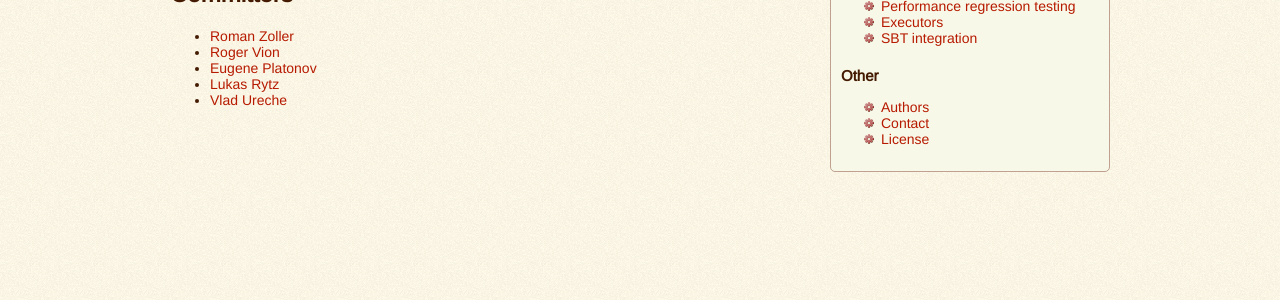
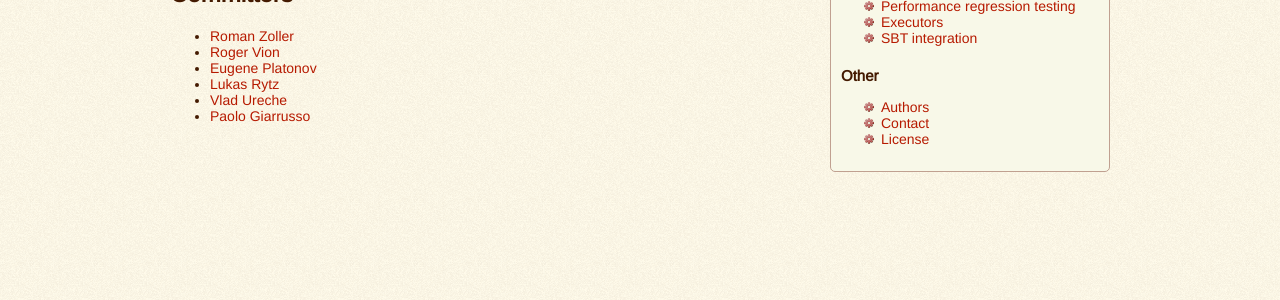
Before and after one commit to scalameter/scalameter, a Jekyll site: the page built from home/authors.md, in a window 1280 px wide. Shown: the part 354-654 px from the top of the page. Built offline with Jekyll 4.4.1, drawn with Linux system fonts in a browser that asks for light colours.

Commit message:
Update authors.md

```diff
--- a/home/authors.md
+++ b/home/authors.md
@@ -21,3 +21,4 @@ on the techniques used in ScalaMeter.
 - [Eugene Platonov](https://github.com/jozic)
 - [Lukas Rytz](https://github.com/lrytz)
 - [Vlad Ureche](https://github.com/VladUreche)
+- [Paolo Giarrusso](http://www.informatik.uni-marburg.de/~pgiarrusso/)
```
